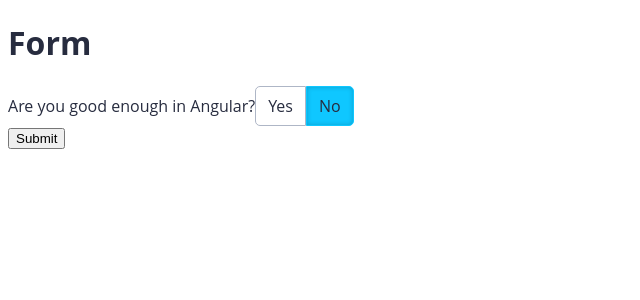
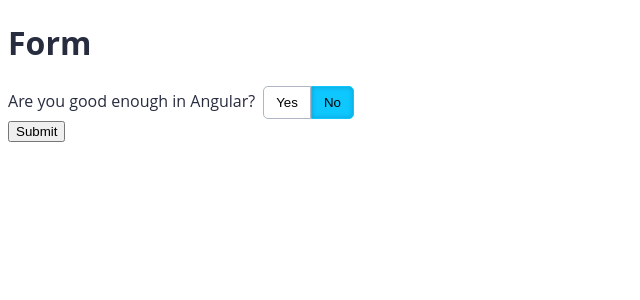
Before and after one commit to flaviohenriquealmeida/a11y-p1, an Angular app: page / in a window 1280 px wide. Shown: the top 300 px of the page, without its empty margins (0-640 px from the left). Built offline with nearby package versions, Linux system fonts and the light colour scheme.

Commit message:
video5.4

```diff
--- a/src/app/shared/components/yes-no-button-group/yes-no-button-group.component.html
+++ b/src/app/shared/components/yes-no-button-group/yes-no-button-group.component.html
@@ -1,32 +1,3 @@
-<div
-  class="button-group"
-  role="radiogroup"
-  [attr.aria-label]="label">
-  <label>{{ label }}</label>
-  <div class="radio">
-    <input
-      [attr.id]="id + '-yes'"
-      type="radio"
-      [attr.name]="id"
-      [attr.checked]="value === options.YES"
-      (change)="activate(options.YES)">
-      <label [attr.for]="id + '-yes'" class="button button-yes">
-        Yes
-      </label>
-  </div>
-  <div class="radio">
-    <input
-      [attr.id]="id + '-no'"
-      type="radio"
-      [attr.name]="id"
-      [attr.checked]="value === options.NO"
-      (change)="activate(options.NO)">
-      <label [attr.for]="id + '-no'" class="button button-no">
-        No
-      </label>
-  </div>
-</div>
-<!--
 <div
   appKm
   role="radiogroup"
@@ -60,4 +31,3 @@
       No
   </button>
 </div>
--->
```
